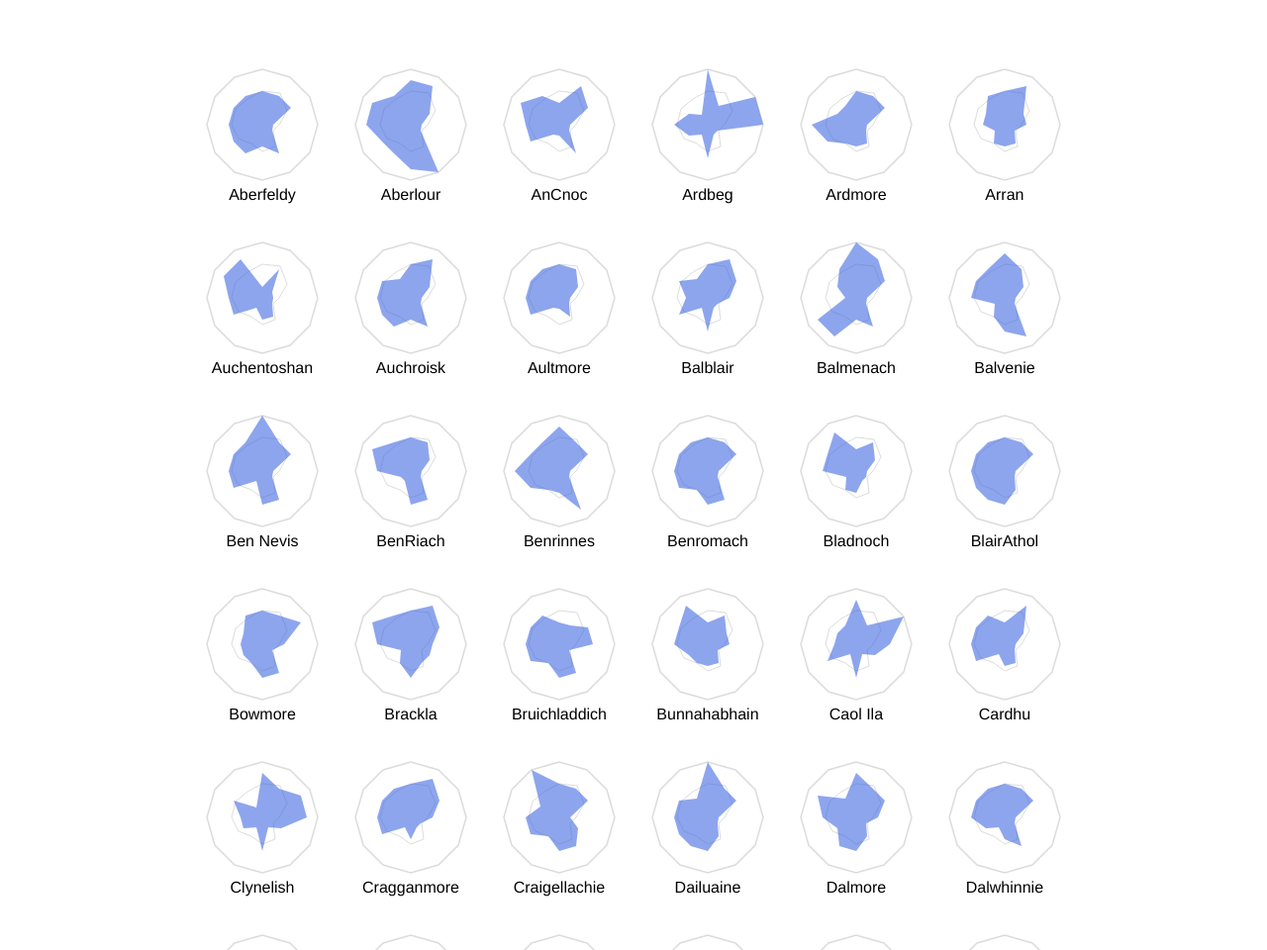
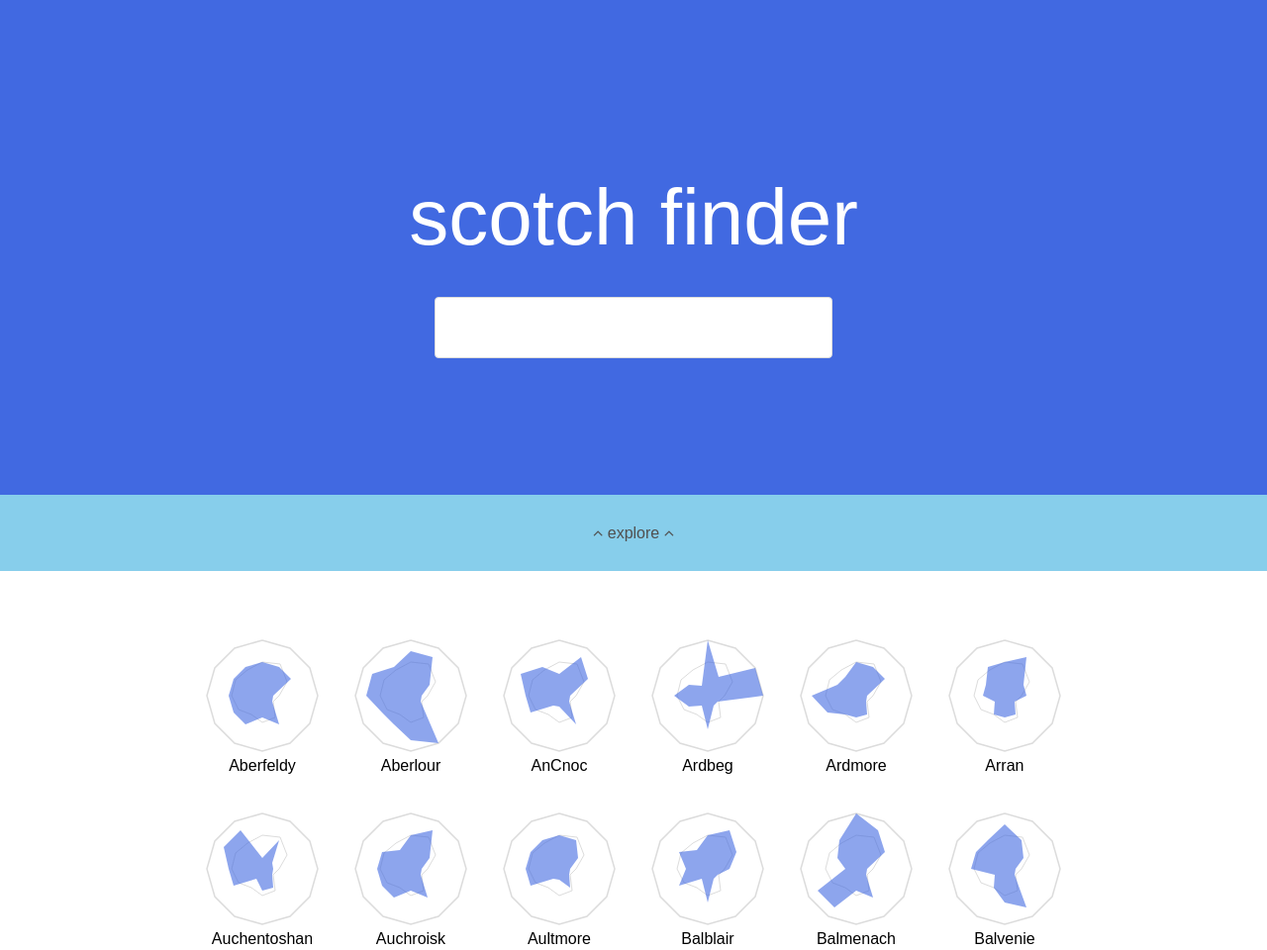
Before and after one commit to kennelliott/scotch, a website: page public/index.html in a window 1280 px wide. Shown: the top 960 px of the page at 99% size. Drawn offline with Linux system fonts and the light colour scheme; a web font is replaced by a local one.

Commit message:
formatting header

```diff
--- a/public/index.html
+++ b/public/index.html
@@ -3,6 +3,8 @@
 <head>
 	<meta charset="utf-8">
     <title>Title goes here</title>
+    <link href='http://fonts.googleapis.com/css?family=Droid+Sans' rel='stylesheet' type='text/css'>
+    <link rel="stylesheet" href="//maxcdn.bootstrapcdn.com/font-awesome/4.3.0/css/font-awesome.min.css">
     <link rel="stylesheet" href="../css/base.css">
 
 </head>
@@ -11,7 +13,30 @@
 <div class="main">
 
 
-	<div id="js-list" class="list"></div>
+	<div class="searchContainer">
+		<div class="container">
+			<h1>scotch finder</h1>
+
+			<div class="searchTool">
+				<input id="js-input" class="searchInput" type="text" />
+				<div id="js-searchResults" class="searchResults"></div>
+			</div>
+		</div>
+
+	</div>
+	<div class="exploreContainer">
+		<div class="container">
+			<p id="js-exploreBtn" class="exploreBtn"><i class="fa fa-angle-up"></i> explore <i class="fa fa-angle-up"></i></p>
+		</div>
+	</div>
+
+
+
+	<div id="js-list" class="list container"></div>
+
+
+
+
 
 	<div id="js-panel" class="panel cf">
 		<span id="js-panelArrow" class="panelArrow"></span>
@@ -30,7 +55,6 @@
 				</div>
 				<!-- <div id="map"></div> -->
 			</div>
-
 		</div>
 	</div>
 
--- a/sass/base.scss
+++ b/sass/base.scss
@@ -95,16 +95,112 @@
 /* page styles */
 
 body {
-	font-family: Helvetica, Arial, sans-serif;
+	// font-family: Helvetica, Arial, sans-serif;
+	font-family: 'Droid Sans', sans-serif;
 }
+
+
+/* header */
+
+.searchContainer {
+	width: 100%;
+	height: 320px;
+	padding: 180px 0 0 0;
+	background-color: $color;
+	text-align: center;
+}
+
+.container {
+	width: 100%;
+	max-width: 900px;
+	margin: 0 auto;
+}
+
+h1 {
+	color: #ffffff;
+	font-size: 5em;
+}
+
+.searchTool {
+	position: relative;
+	display: inline-block;
+	text-align: left;
+}
+
+.searchInput {
+	width: 380px;
+	height: 40px;
+	margin: 40px 0 0 0;
+	padding: 10px;
+	border: 1px solid #dcdcdc;
+	font-size: 18px;
+
+	outline: none;
+	box-shadow: none;
+
+	border-radius: 4px;
+	-webkit-border-radius: 4px;
+	-moz-border-radius: 4px;
+}
+
+.searchResults {
+	position: absolute;
+	width: 312px;
+	max-height: 220px;
+	margin-top: -10px;
+	border-left: 1px solid #dcdcdc;
+	border-right: 1px solid #dcdcdc;
+	overflow-y: scroll;
+	z-index: 5;
+}
+
+.searchResults p {
+	padding: 10px 6px;
+	margin: 0;
+	border-bottom: 1px solid #dcdcdc;
+	background-color: #ffffff;
+	line-height: 1.5em;
+	cursor: pointer;
+}
+
+.searchResults p:hover,
+.searchResults p.searchResult-active {
+	background-color: #f0f0f0;
+}
+
+
+
+
+
+
+
+
+
+
+
+.exploreContainer {
+	width: 100%;
+	// height: 80px;
+	background-color: SkyBlue;
+}
+
+.exploreBtn {
+	padding: 30px 0;
+	color: #505050;
+	text-align: center;
+	cursor: pointer;
+}
+
+
+
+
+
 
 
 
 /* list styles */
 
 .list {
-	width: 100%;
-	max-width: 900px;
 	margin: 40px auto;
 }
 
```
Also changed, not shown: package.json (added, +35 -0 lines), css/base.css, js/base.js.
